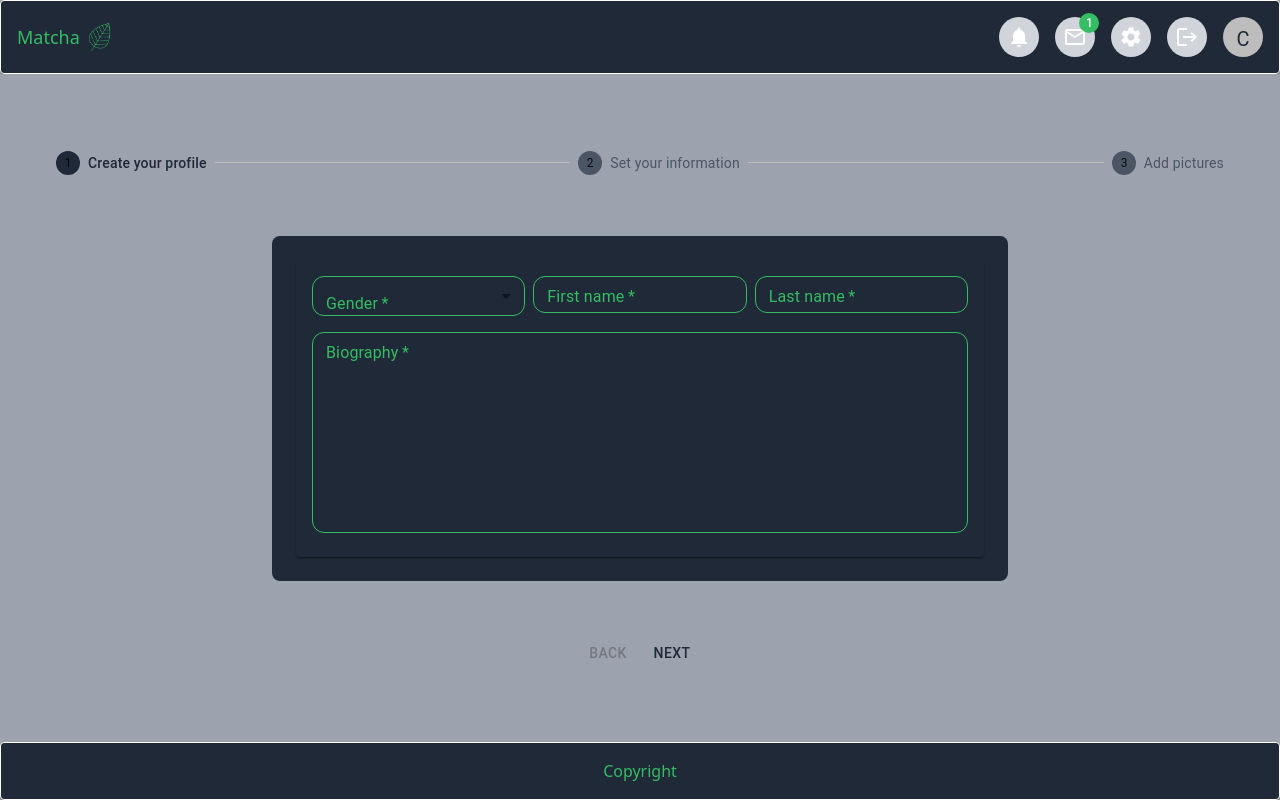
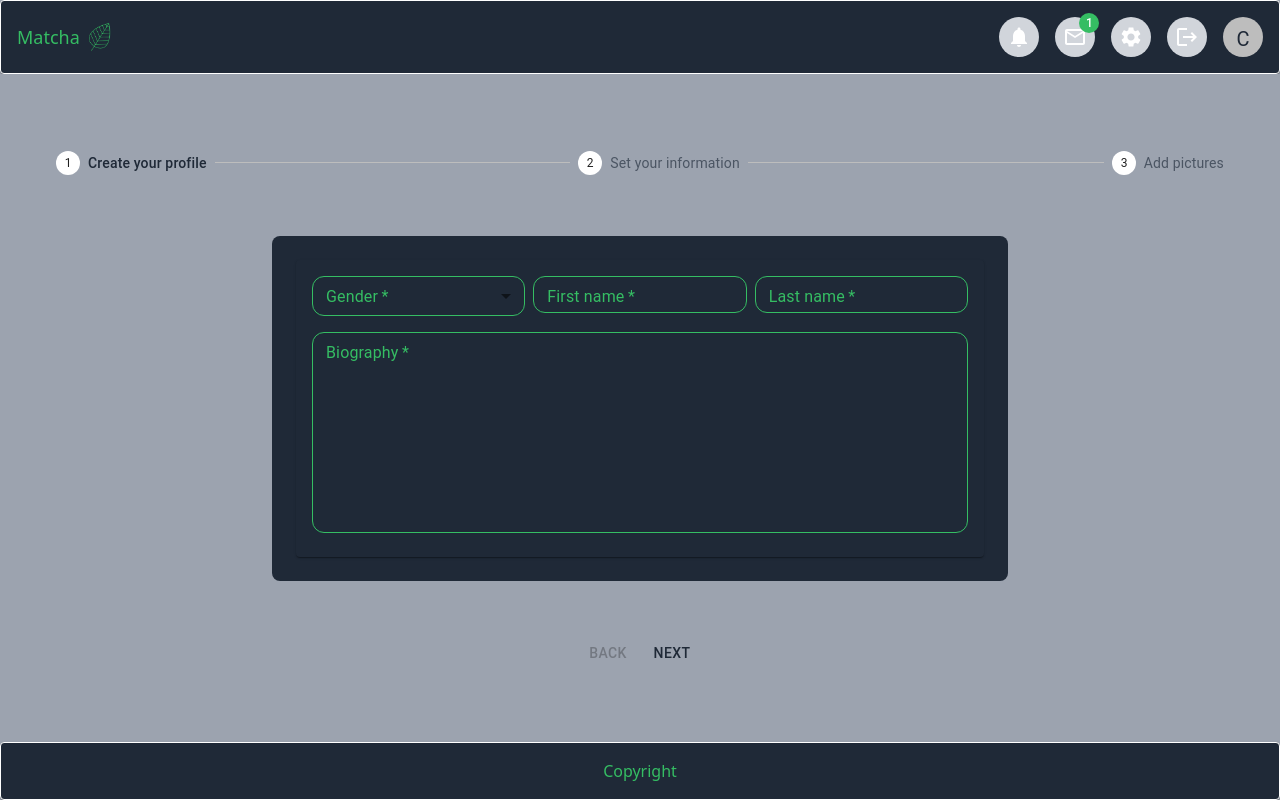
Before and after one commit to claire-d-b/Matcha_front_local, a Next.js app: page /onboarding/1 in a window 1280 px wide. Built offline with nearby package versions, Linux system fonts and the light colour scheme.

Commit message:
update design so it is readable

```diff
--- a/src/app/Conboardinginfo.tsx
+++ b/src/app/Conboardinginfo.tsx
@@ -31,6 +31,8 @@ interface ComponentProps {
   setHobbies: any;
   age: any;
   setAge: any;
+  gender: any;
+  setGender: any;
   preference: any;
   setPreference: any;
   handleCityChange: any;
@@ -53,6 +55,8 @@ const _: React.FC<ComponentProps> = ({
   setHobbies,
   age,
   setAge,
+  gender,
+  setGender,
   preference,
   setPreference,
   handleCityChange,
@@ -145,7 +149,6 @@ const _: React.FC<ComponentProps> = ({
                 Preferences
                 <div className="w-full">
                   <Cselect
-                    className=""
                     name="Preferences"
                     list={lst}
                     value={preference}
--- a/src/app/Cprofile.tsx
+++ b/src/app/Cprofile.tsx
@@ -126,7 +126,7 @@ const _: React.FC<ComponentProps> = ({
           )}
           <CardContent className="w-full flex flex-col gap-4">
             <div className="flex w-full gap-2">
-              <div className="w-full">
+              <div className="w-full flex flex-col justify-center">
                 <Cselect
                   name="Gender"
                   list={lst}
--- a/src/app/CprofileEdit.tsx
+++ b/src/app/CprofileEdit.tsx
@@ -197,7 +197,6 @@ const _: React.FC<ComponentProps> = ({
                 </div>
                 <div className="w-full">
                   <Cselect
-                    className=""
                     name="Preference"
                     list={lst}
                     value={preference}
--- a/src/app/Cselect.tsx
+++ b/src/app/Cselect.tsx
@@ -34,12 +34,16 @@ const _: React.FC<ComponentProps> = ({
 
   return (
     <div>
-      <FormControl fullWidth className={className} required={required}>
+      <FormControl
+        fullWidth
+        className={className}
+        required={required}
+        size="small"
+      >
         <div>
           <InputLabel>{name}</InputLabel>
         </div>
         <Select
-          size="small"
           value={selectValue}
           label={name}
           variant={variant}
@@ -48,7 +52,7 @@ const _: React.FC<ComponentProps> = ({
         >
           {list.length &&
             list.map((l, i) => (
-              <MenuItem key={`list${i}`} value={l}>
+              <MenuItem key={`list${i}`} value={l} disableRipple>
                 {l}
               </MenuItem>
             ))}
--- a/src/app/Cstepper.tsx
+++ b/src/app/Cstepper.tsx
@@ -125,6 +125,8 @@ const StepContent = ({
           setHobbies={setHobbies}
           age={age}
           setAge={setAge}
+          gender={gender}
+          setGender={setGender}
           preference={preference}
           setPreference={setPreference}
           handleCityChange={handleCityChange}
@@ -252,7 +254,7 @@ const _: React.FC<ComponentProps> = ({ user_uuid, className }) => {
     // router.push(`/profile/search/${user_uuid}`);
   };
   return (
-    <div className="w-full h-full flex flex-col">
+    <div className="w-full h-full flex flex-col text-white">
       <Stepper className={className} activeStep={activeStep}>
         {steps.map((label, index) => (
           <Step key={label}>
--- a/src/app/theme.ts
+++ b/src/app/theme.ts
@@ -138,12 +138,12 @@ const theme = createTheme({
     MuiStepIcon: {
       styleOverrides: {
         root: {
-          color: "#4b5563", // Default color
+          color: "white", // Default color
           "&.Mui-active": {
-            color: "#1f2937", // Color of active step
+            color: "white", // Color of active step
           },
           "&.Mui-completed": {
-            color: "#1f2937", // Color of completed step
+            color: "#4b5563", // Color of completed step
           },
         },
       },
```
